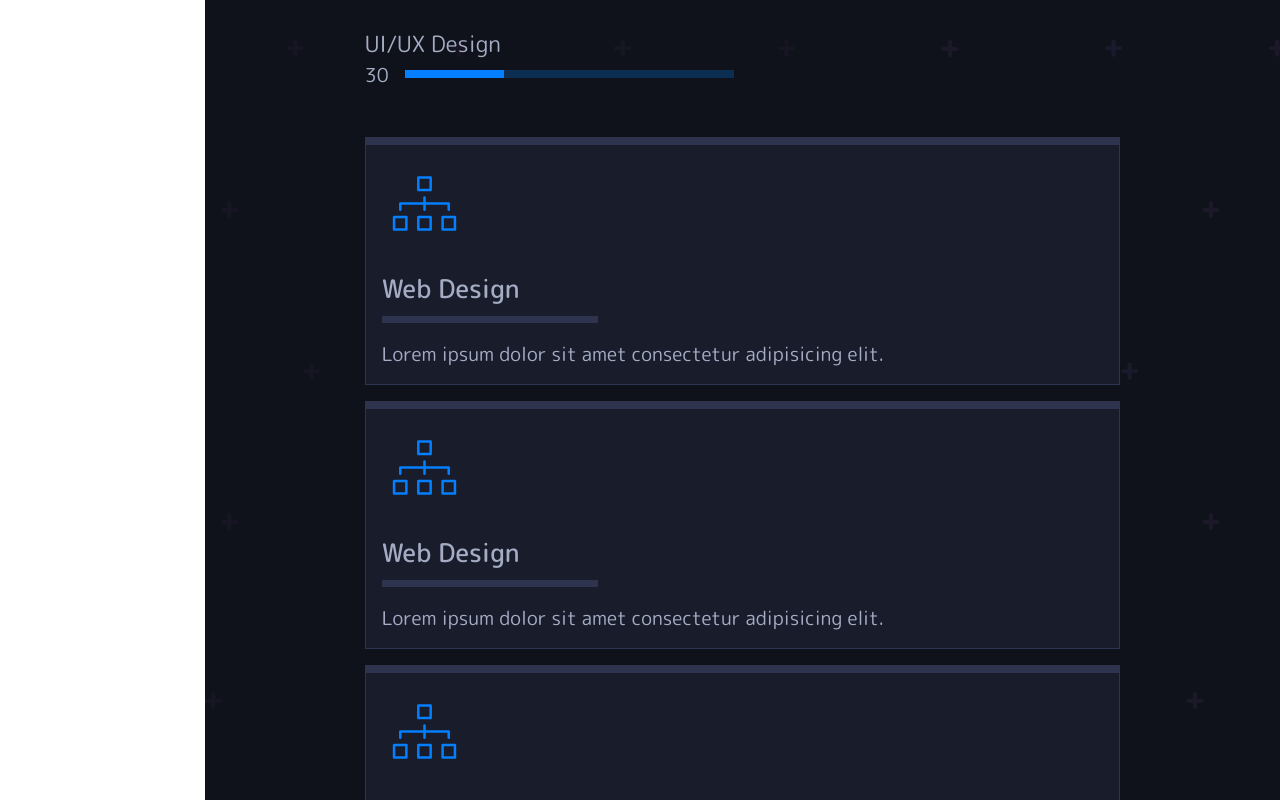
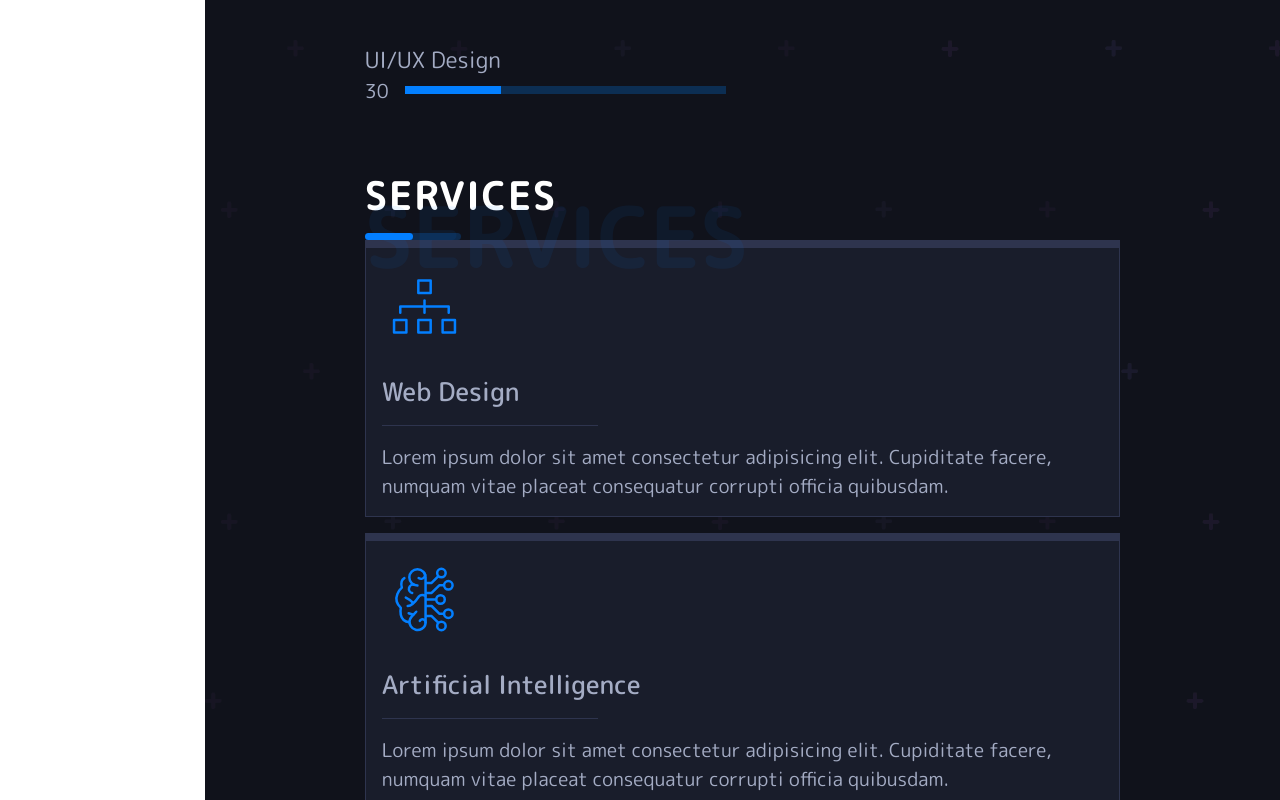
Before and after one commit to g-strick/react-portfolio, a React (Create React App) app: page /about in a window 1280 px wide. Shown: the part 1560-2360 px from the top of the page. Built offline with nearby package versions, Linux system fonts and the light colour scheme.

Commit message:
update about page SCSS

```diff
--- a/src/App.scss
+++ b/src/App.scss
@@ -12,6 +12,19 @@
   box-sizing: border-box;
 }
 
+body::-webkit-scrollbar {
+  width: 8px;
+}
+
+body::-webkit-scrollbar-thumb {
+  background-color: #2675c4;
+  border-radius: 50px;
+}
+
+body::-webkit-scrollbar-track {
+  background-color: #a4acc42c;
+}
+
 body {
   color: #a4acc4;
   font-family: "M Plus Rounded 1c", sans-serif;
--- a/src/Components/Services.js
+++ b/src/Components/Services.js
@@ -1,15 +1,13 @@
 import React from "react";
 
-const ServicesSection = ({ image, title }) => {
+const ServicesSection = ({ image, title, text }) => {
   return (
     <div className="ServicesSection">
       <div className="service">
         <div className="service-content">
           <img src={image} alt="service" />
           <h5 className="s-title">{title}</h5>
-          <p className="s-text">
-            Lorem ipsum dolor sit amet consectetur adipisicing elit.
-          </p>
+          <p className="s-text">{text}</p>
         </div>
       </div>
     </div>
--- a/src/Pages/AboutPage.js
+++ b/src/Pages/AboutPage.js
@@ -4,6 +4,8 @@ import ImageSection from "../Components/ImageSection";
 import SkillsSection from "../Components/SkillsSection";
 import ServicesSection from "../Components/Services";
 import design from "../img/design.svg";
+import intelligence from "../img/intelligence.svg";
+import gamedev from "../img/game-dev.svg";
 
 const AboutPage = () => {
   return (
@@ -21,9 +23,28 @@ const AboutPage = () => {
         <SkillsSection skill={"UI/UX Design"} progress={30} width={"30%"} />
       </div>
       <div className="services-container">
-        <ServicesSection image={design} title={"Web Design"} />
-        <ServicesSection image={design} title={"Web Design"} />
-        <ServicesSection image={design} title={"Web Design"} />
+        <Title title={"Services"} span={"Services"} />
+        <ServicesSection
+          image={design}
+          title={"Web Design"}
+          text={
+            "Lorem ipsum dolor sit amet consectetur adipisicing elit. Cupiditate facere, numquam vitae placeat consequatur corrupti officia quibusdam. "
+          }
+        />
+        <ServicesSection
+          image={intelligence}
+          title={"Artificial Intelligence"}
+          text={
+            "Lorem ipsum dolor sit amet consectetur adipisicing elit. Cupiditate facere, numquam vitae placeat consequatur corrupti officia quibusdam. "
+          }
+        />
+        <ServicesSection
+          image={gamedev}
+          title={"Game Development"}
+          text={
+            "Lorem ipsum dolor sit amet consectetur adipisicing elit. Cupiditate facere, numquam vitae placeat consequatur corrupti officia quibusdam. "
+          }
+        />
       </div>
     </div>
   );
--- a/src/styles/_about.scss
+++ b/src/styles/_about.scss
@@ -71,9 +71,9 @@
 .skillsContainer {
   display: grid;
   grid-template-columns: repeat(2, 1fr);
-  column-gap: 3rem;
+  column-gap: 4rem;
   row-gap: 3rem;
-  margin: 3rem 0;
+  margin: 4rem 0;
   @media screen and (max-width: 1100px) {
     grid-template-columns: repeat(1, 1fr);
   }
--- a/src/styles/_services.scss
+++ b/src/styles/_services.scss
@@ -4,16 +4,17 @@
     background-color: #191d2b;
     border-left: 1px solid #2e344e;
     border-right: 1px solid #2e344e;
+    border-bottom: 1px solid #2e344e;
     border-top: 8px solid #2e344e;
-    border-bottom: 1px solid #2e344e;
-    transition: all 0.4s;
+    transition: all 0.4s ease-in-out;
     @media screen and (max-width: 1400px) {
       width: 100%;
       margin-bottom: 1rem;
     }
     &:hover {
-      border-top: 8px solid#037FFF;
+      border-top: 8px solid #037fff;
     }
+
     .service-content {
       padding: 1rem;
       .s-title {
@@ -28,7 +29,7 @@
           bottom: 0;
           left: 0;
           width: 30%;
-          height: 0.4rem;
+          height: 1px;
           background-color: #2e344e;
         }
       }
@@ -36,7 +37,7 @@
   }
 }
 
-.servives-container {
+.services-container {
   display: flex;
   justify-content: space-between;
   margin-top: 4rem;
```
Also changed, not shown: 1 other file (tests, documents, lock files or other folders).
